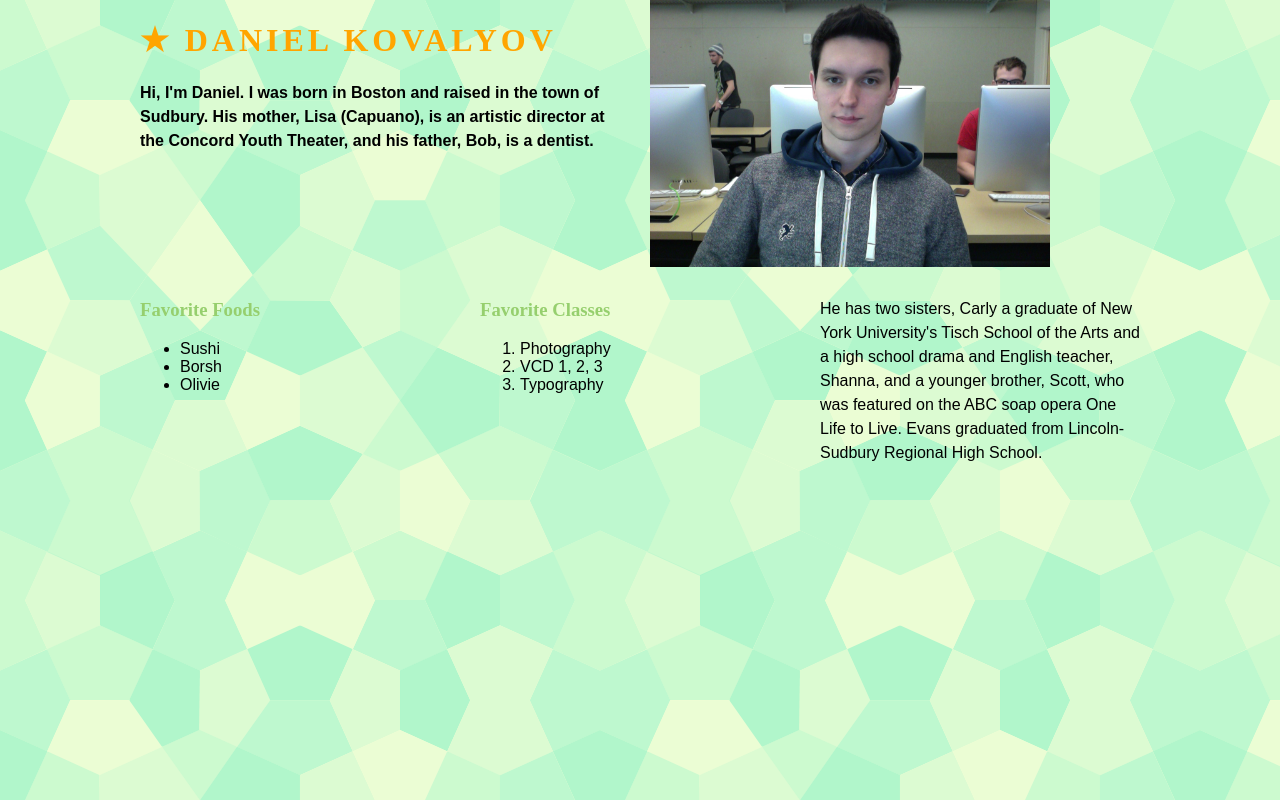
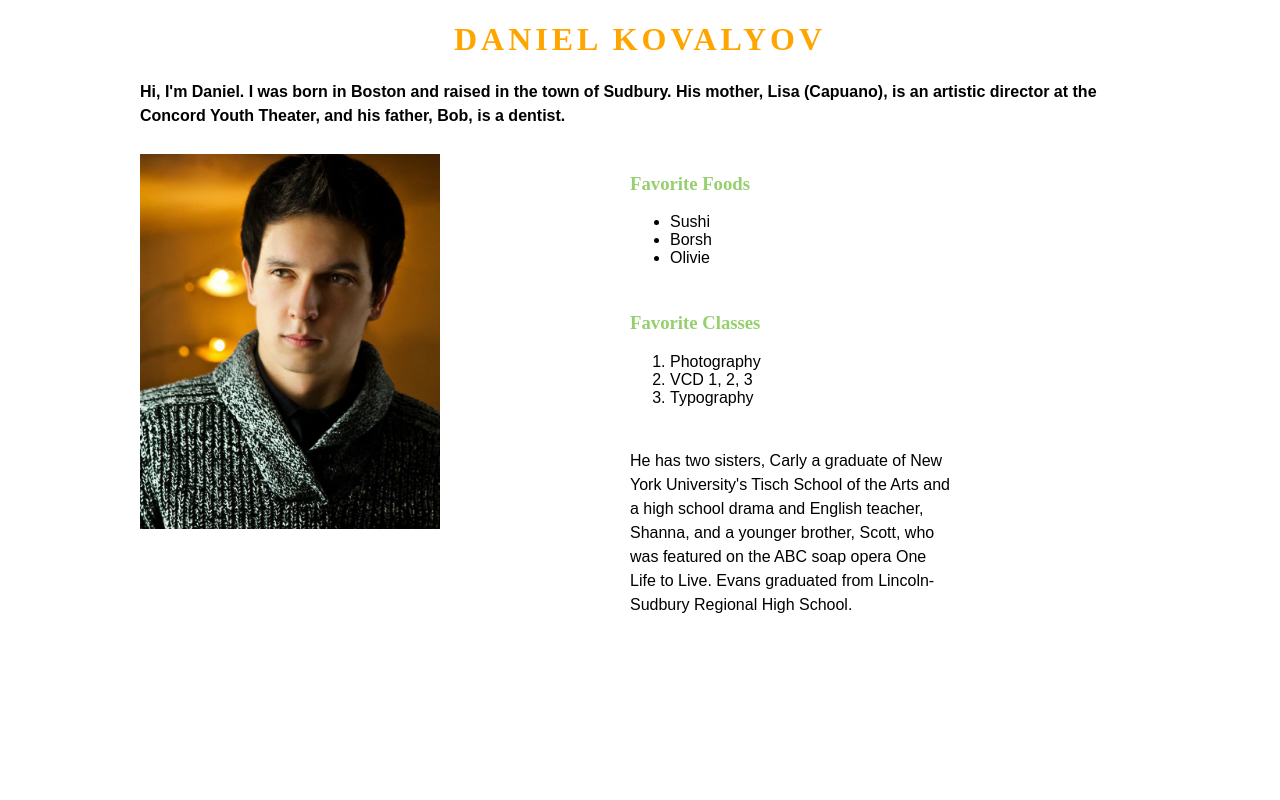
Before and after one commit to danielk7/p1-bio, a plain HTML site: page index.html in a window 1280 px wide. Drawn offline with Linux system fonts and the light colour scheme; a web font is replaced by a local one.

Commit message:
Version 5
* Changing background
* Changed photo
* Title position change

```diff
--- a/css/styles.css
+++ b/css/styles.css
@@ -1,16 +1,17 @@
 /* Your Website Styles */
 body {
-	background: url("../img/bg.png");
+	background: white;
 }
 
 img {
-	width: 400px
+	width: 300px
 }
 h1 {
 	color: orange;
 	font-family: 'Balthazar', serif;
 	letter-spacing: 4px;
 	text-transform: uppercase;
+	text-align: center;
 }
 
 p {
--- a/index.html
+++ b/index.html
@@ -18,17 +18,17 @@
 	<div class="container">
 
 		<!-- First Band -->
-		<div class="grid_6 alpha">
+		<div class="grid_12 alpha">
 
 		<!-- Your Content -->
-			<h1>&#9733; Daniel Kovalyov</h1>
-			<p> <b>Hi, I'm Daniel. I was born in Boston and raised in the town of Sudbury. His mother, Lisa (Capuano), is an artistic director at the Concord Youth Theater, and his father, Bob, is a dentist. </p></b>
+			<h1>Daniel Kovalyov</h1>
+			<p><b>Hi, I'm Daniel. I was born in Boston and raised in the town of Sudbury. His mother, Lisa (Capuano), is an artistic director at the Concord Youth Theater, and his father, Bob, is a dentist. </p></b>
 
 		</div>
 
 
 		<div class="grid_6 omega">
-			<img src="img/image.jpg">
+			<img src="img/portrait1.jpg">
 
 		</div>
 
```
Also changed, not shown: img/portrait1.jpg (added), img/portrait2.jpg (added), img/portrait3.jpg (added).
